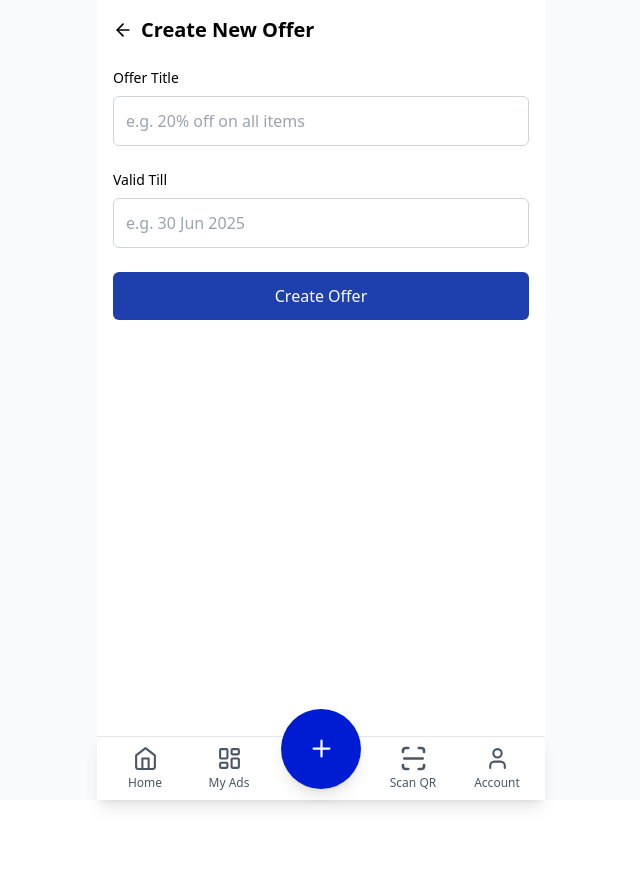
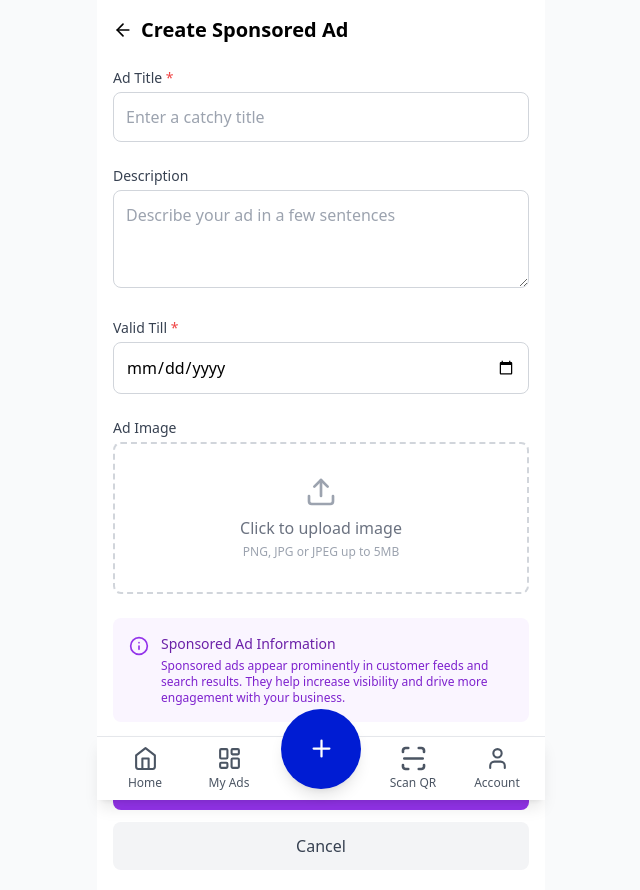
Before and after one commit to DevxD98/Owner-s-page, a React (Vite) app: page /create-ad in a window 1280 px wide. Shown: the top 890 px of the page, without its empty margins (319-959 px from the left). Before the commit the page ends 800 px from the top, so only its background shows below. Built offline with nearby package versions, Linux system fonts and the light colour scheme.

Commit message:
Refactored CreateAdPage.jsx: input form improvements

```diff
--- a/src/pages/CreateAdPage.jsx
+++ b/src/pages/CreateAdPage.jsx
@@ -1,83 +1,208 @@
-import React, { useState } from 'react';
-import { ArrowLeft } from 'lucide-react';
-import { useNavigate } from 'react-router-dom';
+import React, { useState, useEffect } from 'react';
+import { ArrowLeft, Upload, Clock, Info, X } from 'lucide-react';
+import { useNavigate, useLocation } from 'react-router-dom';
 import { useApp } from '../contexts/AppContext';
 
 const CreateAdPage = () => {
   const navigate = useNavigate();
-  const { addOffer } = useApp();
+  const location = useLocation();
+  const { addOffer, sponsoredAds, updateOffer } = useApp();
+
   const [title, setTitle] = useState('');
+  const [description, setDescription] = useState('');
   const [validTill, setValidTill] = useState('');
+  const [imageFile, setImageFile] = useState(null);
+  const [imagePreview, setImagePreview] = useState('');
   const [error, setError] = useState('');
+  const [editMode, setEditMode] = useState(false);
+  const [editId, setEditId] = useState(null);
 
-  const handleSubmit = (e) => {
-    e.preventDefault();
+  useEffect(() => {
+    // Check if we're editing an existing ad
+    const searchParams = new URLSearchParams(location.search);
+    const id = searchParams.get('id');
 
+    if (id) {
+      const adToEdit = sponsoredAds.find(ad => ad.id === id);
+      if (adToEdit) {
+        setTitle(adToEdit.title || '');
+        setDescription(adToEdit.description || '');
+        setValidTill(adToEdit.validTill || '');
+        setImagePreview(adToEdit.imagePreview || adToEdit.image || '');
+        setEditMode(true);
+        setEditId(id);
+      }
+    }
+  }, [location.search, sponsoredAds]);
+
+  const handleImageChange = (e) => {
+    const file = e.target.files[0];
+    if (file) {
+      setImageFile(file);
+      const reader = new FileReader();
+      reader.onloadend = () => {
+        setImagePreview(reader.result);
+      };
+      reader.readAsDataURL(file);
+    }
+  };
+
+  const clearImage = () => {
+    setImageFile(null);
+    setImagePreview('');
+  };
+
+  const handlePreview = () => {
     if (!title || !validTill) {
-      setError('Please fill in all fields');
+      setError('Please fill in all required fields');
       return;
     }
 
-    addOffer({
+    const previewData = {
       title,
+      description,
       validTill,
-      isActive: true,
-    });
+      imagePreview,
+      isSponsored: true,
+      isPreview: true,
+      editMode,
+      editId
+    };
 
-    navigate('/');
+    // Save preview data in session storage
+    sessionStorage.setItem('offerPreview', JSON.stringify(previewData));
+
+    // Navigate to preview page
+    navigate('/preview-offer');
   };
 
   return (
-    <div className="p-4">
+    <div className="p-4 pb-20">
       <div className="flex items-center mb-6">
         <button onClick={() => navigate(-1)} className="mr-2">
           <ArrowLeft size={20} />
         </button>
-        <h1 className="text-xl font-bold">Create New Offer</h1>
+        <h1 className="text-xl font-bold">{editMode ? 'Edit Sponsored Ad' : 'Create Sponsored Ad'}</h1>
       </div>
 
-      <form onSubmit={handleSubmit} className="space-y-6">
+      <div className="space-y-6">
         {error && (
-          <div className="p-2 bg-red-100 text-red-700 rounded-md text-sm">
+          <div className="p-3 bg-red-50 border border-red-200 text-red-700 rounded-lg text-sm">
             {error}
           </div>
         )}
 
+        {/* Ad Title */}
         <div>
-          <label htmlFor="title" className="block mb-2 text-sm font-medium">
-            Offer Title
+          <label className="block text-sm font-medium text-gray-700 mb-1">
+            Ad Title <span className="text-red-500">*</span>
           </label>
           <input
             type="text"
-            id="title"
             value={title}
             onChange={(e) => setTitle(e.target.value)}
-            className="w-full p-3 border border-gray-300 rounded-md"
-            placeholder="e.g. 20% off on all items"
+            placeholder="Enter a catchy title"
+            className="w-full p-3 border border-gray-300 rounded-lg focus:ring-purple-500 focus:border-purple-500"
           />
         </div>
 
+        {/* Ad Description */}
         <div>
-          <label htmlFor="validTill" className="block mb-2 text-sm font-medium">
-            Valid Till
+          <label className="block text-sm font-medium text-gray-700 mb-1">
+            Description
           </label>
-          <input
-            type="text"
-            id="validTill"
-            value={validTill}
-            onChange={(e) => setValidTill(e.target.value)}
-            className="w-full p-3 border border-gray-300 rounded-md"
-            placeholder="e.g. 30 Jun 2025"
+          <textarea
+            value={description}
+            onChange={(e) => setDescription(e.target.value)}
+            placeholder="Describe your ad in a few sentences"
+            rows={3}
+            className="w-full p-3 border border-gray-300 rounded-lg focus:ring-purple-500 focus:border-purple-500"
           />
         </div>
 
-        <button
-          type="submit"
-          className="w-full py-3 bg-blue-800 text-white rounded-md hover:bg-blue-900 transition-colors"
-        >
-          Create Offer
-        </button>
-      </form>
+        {/* Valid Till */}
+        <div>
+          <label className="block text-sm font-medium text-gray-700 mb-1">
+            Valid Till <span className="text-red-500">*</span>
+          </label>
+          <input
+            type="date"
+            value={validTill}
+            onChange={(e) => setValidTill(e.target.value)}
+            min={new Date().toISOString().split('T')[0]}
+            className="w-full p-3 border border-gray-300 rounded-lg focus:ring-purple-500 focus:border-purple-500"
+          />
+        </div>
+
+        {/* Image Upload */}
+        <div>
+          <label className="block text-sm font-medium text-gray-700 mb-1">
+            Ad Image
+          </label>
+
+          {!imagePreview ? (
+            <div
+              className="border-2 border-dashed border-gray-300 rounded-lg p-8 text-center cursor-pointer hover:bg-gray-50 transition-colors"
+              onClick={() => document.getElementById('ad-image-input').click()}
+            >
+              <Upload size={32} className="mx-auto text-gray-400 mb-2" />
+              <p className="text-gray-500">Click to upload image</p>
+              <p className="text-gray-400 text-xs mt-1">PNG, JPG or JPEG up to 5MB</p>
+
+              <input
+                id="ad-image-input"
+                type="file"
+                accept="image/*"
+                onChange={handleImageChange}
+                className="hidden"
+              />
+            </div>
+          ) : (
+            <div className="relative">
+              <img
+                src={imagePreview}
+                alt="Preview"
+                className="w-full h-48 object-cover rounded-lg"
+              />
+              <button
+                type="button"
+                onClick={clearImage}
+                className="absolute top-2 right-2 bg-white p-1 rounded-full shadow-md"
+              >
+                <X size={18} className="text-gray-600" />
+              </button>
+            </div>
+          )}
+        </div>
+
+        {/* Info Box */}
+        <div className="bg-purple-50 p-4 rounded-lg flex items-start">
+          <Info size={20} className="text-purple-600 mr-3 mt-0.5 flex-shrink-0" />
+          <div>
+            <p className="text-sm text-purple-800 font-medium">Sponsored Ad Information</p>
+            <p className="text-xs text-purple-700 mt-1">Sponsored ads appear prominently in customer feeds and search results. They help increase visibility and drive more engagement with your business.</p>
+          </div>
+        </div>
+
+        {/* Buttons */}
+        <div className="flex flex-col gap-3 pt-4">
+          <button
+            type="button"
+            onClick={handlePreview}
+            className="w-full bg-purple-600 text-white py-3 rounded-lg font-medium hover:bg-purple-700 transition-colors"
+          >
+            Preview Ad
+          </button>
+
+          <button
+            type="button"
+            onClick={() => navigate(-1)}
+            className="w-full bg-gray-100 text-gray-700 py-3 rounded-lg font-medium hover:bg-gray-200 transition-colors"
+          >
+            Cancel
+          </button>
+        </div>
+      </div>
     </div>
   );
 };
```
